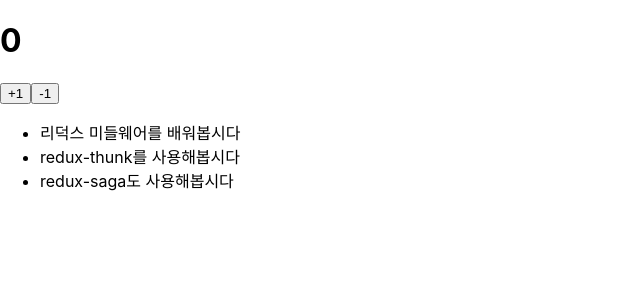
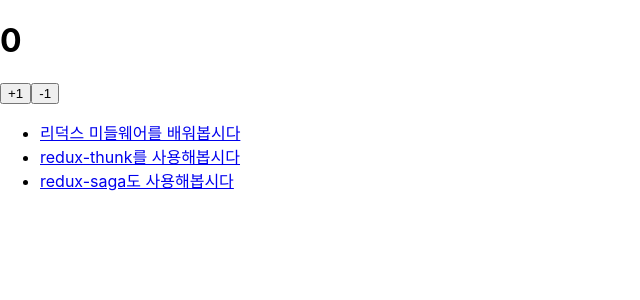
Before and after one commit to SungHyun627/React_Study, a React (Create React App) app in the folder redux-middleware-in-react/: page / in a window 1280 px wide. Shown: the top 300 px of the page, without its empty margins (0-640 px from the left). Built offline with nearby package versions, Linux system fonts and the light colour scheme.

Commit message:
Link component 설정

```diff
--- a/redux-middleware-in-react/src/components/PostList.js
+++ b/redux-middleware-in-react/src/components/PostList.js
@@ -1,8 +1,12 @@
+import { Link } from "react-router-dom";
+
 function PostList({ posts }) {
   return (
     <ul>
       {posts.map((post) => (
-        <li key={post.id}>{post.title}</li>
+        <li key={post.id}>
+          <Link to={`/${post.id}`}>{post.title}</Link>
+        </li>
       ))}
     </ul>
   );
```
